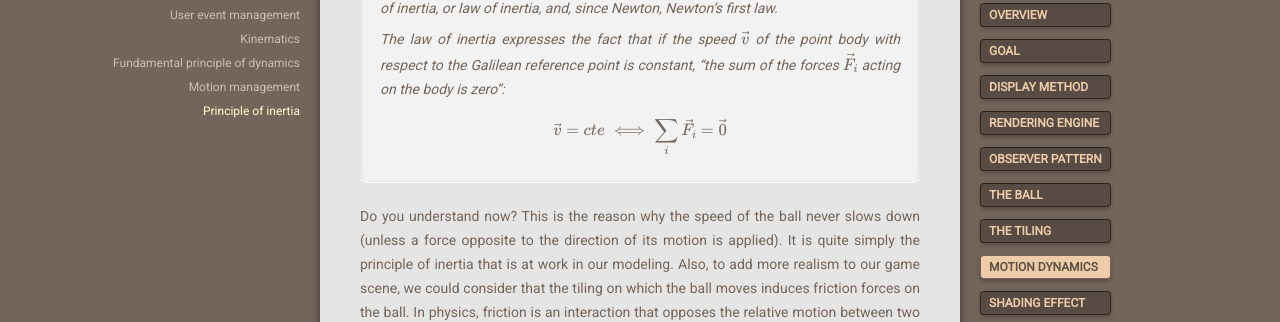
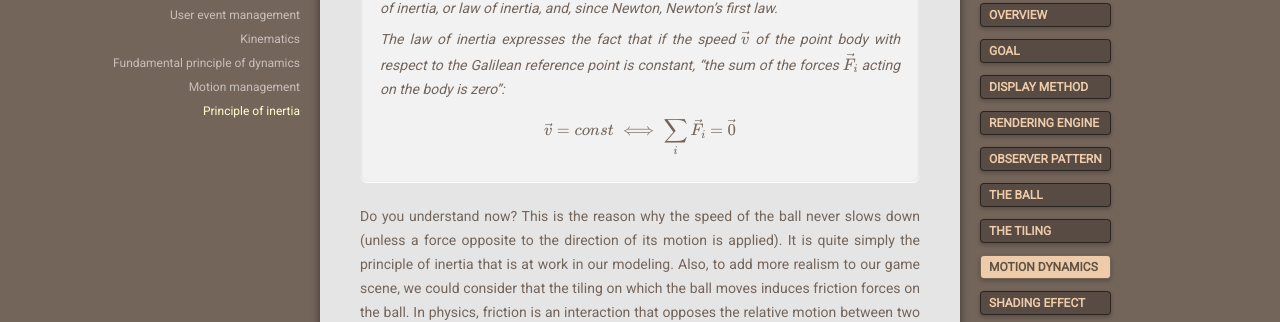
Before and after one commit to iw4rr10r/gb-shading-effect, a Jekyll site: the page built from docs/en/motion-dynamics.md, in a window 1280 px wide and 900 px high, scrolled down 5066 px. Shown: the part 143-465 px from the top of the window. Built offline with Jekyll 4.4.1, drawn with Linux system fonts in a browser that asks for light colours; nearby versions of some CDN libraries; formulas are drawn with MathJax 3.

Commit message:
minor fix

```diff
--- a/docs/en/motion-dynamics.md
+++ b/docs/en/motion-dynamics.md
@@ -196,14 +196,13 @@ Okay! Go ahead! Compile... upload the binary to the META... and test it!... What
 What's going on? Well, everything is going fine! Believe me! <i class="far fa-smile"></i> But I have not yet told you about another fundamental principle of Newtonian physics: **inertia**.
 
 
-
 # Principle of inertia
 
 > In physics, the inertia of a body, in a Galilean reference system (known as inertial), is its tendency to maintain its speed: in the absence of external influence, any point body persists in a uniform rectilinear movement. Inertia is also called the *principle of inertia*, or *law of inertia*, and, since Newton, *Newton's first law*.
 >
 > The law of inertia expresses the fact that if the speed $$\vec{v}$$ of the point body with respect to the Galilean reference point is constant, "the sum of the forces $$\vec{F_i}$$ acting on the body is zero":
 >
-> $$\vec{v} = cte \iff \sum_{i} \vec{F_i} = \vec{0}$$
+> $$\vec{v} = const \iff \sum_{i} \vec{F_i} = \vec{0}$$
 
 Do you understand now? This is the reason why the speed of the ball never slows down (unless a force opposite to the direction of its motion is applied). It is quite simply the principle of inertia that is at work in our modeling. Also, to add more realism to our game scene, we could consider that the tiling on which the ball moves induces friction forces on the ball. In physics, friction is an interaction that opposes the relative motion between two systems in contact. In other words, the tiling (which is fixed) interacts with the ball in such a way as to oppose its movement. This simply means that this interaction can be roughly modelled by a weakening of the velocity vector of the ball. If we now consider that the ball is fixed (since it is followed by the camera), it is the tiling that moves relatively to the ball. As a result, friction causes the tiling speed to decrease relatively to the ball.
 
```
